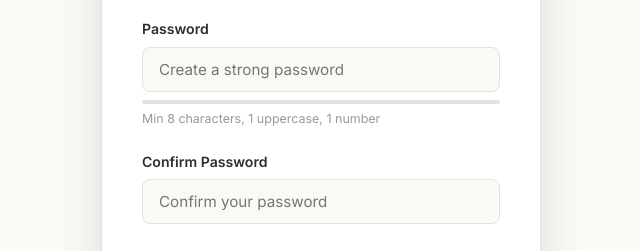
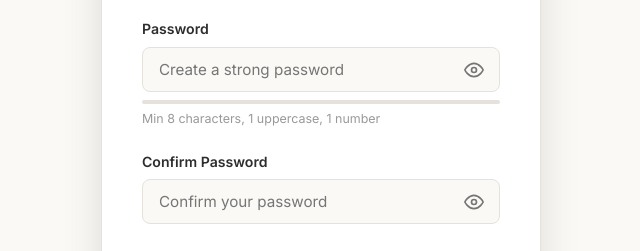
Before and after one commit to dappahsonnia/soniviva-market, a website: page register.html in a window 1280 px wide. Shown: the part 749-1000 px from the top of the page, 319-959 px from the left. Drawn offline with nearby package versions, Linux system fonts and the light colour scheme; no server answers.

Commit message:
Add password eye toggle buttons and allow direct email sign-in without having to log in first

```diff
--- a/css/styles.css
+++ b/css/styles.css
@@ -1601,6 +1601,47 @@ p {
   resize: vertical;
 }
 
+/* Password Visibility Toggle */
+.password-wrapper {
+  position: relative;
+  display: flex;
+  align-items: center;
+  width: 100%;
+}
+
+.password-wrapper input {
+  width: 100% !important;
+  padding-right: 44px !important;
+}
+
+.password-toggle-btn {
+  position: absolute;
+  right: 10px;
+  top: 50%;
+  transform: translateY(-50%);
+  background: transparent !important;
+  border: none !important;
+  box-shadow: none !important;
+  cursor: pointer;
+  padding: 6px;
+  display: flex;
+  align-items: center;
+  justify-content: center;
+  color: #757575;
+  border-radius: 6px;
+  transition: color 0.2s ease, background-color 0.2s ease;
+  z-index: 2;
+}
+
+.password-toggle-btn:hover {
+  color: var(--primary);
+  background-color: rgba(0, 0, 0, 0.05) !important;
+}
+
+.password-toggle-btn:focus-visible {
+  outline: 2px solid var(--primary);
+}
+
 .contact-info-card {
   display: flex;
   flex-direction: column;
--- a/js/auth.js
+++ b/js/auth.js
@@ -211,6 +211,28 @@ function escapeHtml(str) {
     .replace(/'/g, '&#039;');
 }
 
+function togglePasswordVisibility(inputId, toggleBtn) {
+  const input = document.getElementById(inputId);
+  if (!input) return;
+  const isPassword = input.type === 'password';
+  input.type = isPassword ? 'text' : 'password';
+  if (toggleBtn) {
+    toggleBtn.setAttribute('aria-label', isPassword ? 'Hide password' : 'Show password');
+    toggleBtn.setAttribute('title', isPassword ? 'Hide password' : 'Show password');
+    toggleBtn.innerHTML = isPassword ? `
+      <svg width="20" height="20" viewBox="0 0 24 24" fill="none" stroke="currentColor" stroke-width="2" stroke-linecap="round" stroke-linejoin="round">
+        <path d="M17.94 17.94A10.07 10.07 0 0 1 12 20c-7 0-11-8-11-8a18.45 18.45 0 0 1 5.06-5.94M9.9 4.24A9.12 9.12 0 0 1 12 4c7 0 11 8 11 8a18.5 18.5 0 0 1-2.16 3.19m-6.72-1.07a3 3 0 1 1-4.24-4.24"></path>
+        <line x1="1" y1="1" x2="23" y2="23"></line>
+      </svg>
+    ` : `
+      <svg width="20" height="20" viewBox="0 0 24 24" fill="none" stroke="currentColor" stroke-width="2" stroke-linecap="round" stroke-linejoin="round">
+        <path d="M1 12s4-8 11-8 11 8 11 8-4 8-11 8-11-8-11-8z"></path>
+        <circle cx="12" cy="12" r="3"></circle>
+      </svg>
+    `;
+  }
+}
+
 // ==========================================
 // Mandatory Login Protection & Click Gate
 // "When a user clicks on anything on the site apart from story,
--- a/register.html
+++ b/register.html
@@ -64,7 +64,15 @@
         </div>
         <div class="form-group">
           <label for="password">Password</label>
-          <input type="password" id="password" name="password" required placeholder="Create a strong password" minlength="8">
+          <div class="password-wrapper">
+            <input type="password" id="password" name="password" required placeholder="Create a strong password" minlength="8" autocomplete="new-password">
+            <button type="button" class="password-toggle-btn" onclick="togglePasswordVisibility('password', this)" aria-label="Show password" title="Show password">
+              <svg width="20" height="20" viewBox="0 0 24 24" fill="none" stroke="currentColor" stroke-width="2" stroke-linecap="round" stroke-linejoin="round">
+                <path d="M1 12s4-8 11-8 11 8 11 8-4 8-11 8-11-8-11-8z"></path>
+                <circle cx="12" cy="12" r="3"></circle>
+              </svg>
+            </button>
+          </div>
           <div class="password-strength">
             <div class="password-strength-fill" id="strength-fill" style="width: 0%; background: #D32F2F;"></div>
           </div>
@@ -72,7 +80,15 @@
         </div>
         <div class="form-group">
           <label for="confirm_password">Confirm Password</label>
-          <input type="password" id="confirm_password" name="confirm_password" required placeholder="Confirm your password">
+          <div class="password-wrapper">
+            <input type="password" id="confirm_password" name="confirm_password" required placeholder="Confirm your password" autocomplete="new-password">
+            <button type="button" class="password-toggle-btn" onclick="togglePasswordVisibility('confirm_password', this)" aria-label="Show password" title="Show password">
+              <svg width="20" height="20" viewBox="0 0 24 24" fill="none" stroke="currentColor" stroke-width="2" stroke-linecap="round" stroke-linejoin="round">
+                <path d="M1 12s4-8 11-8 11 8 11 8-4 8-11 8-11-8-11-8z"></path>
+                <circle cx="12" cy="12" r="3"></circle>
+              </svg>
+            </button>
+          </div>
           <div id="password-error" class="form-error" style="display: none;">Passwords do not match</div>
         </div>
 
```
Also changed, not shown: login.html (+33 -5 lines), routes/auth.js (+43 -2 lines).
